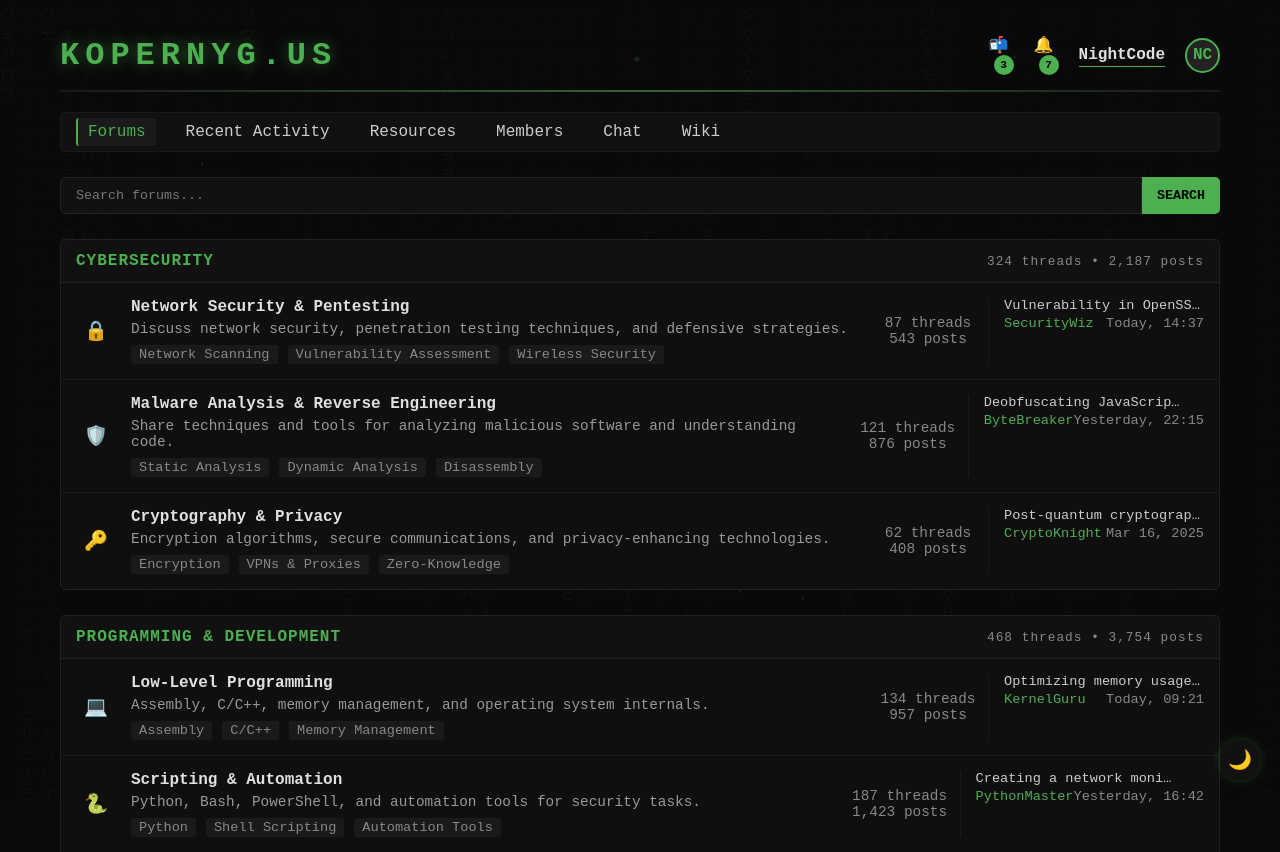
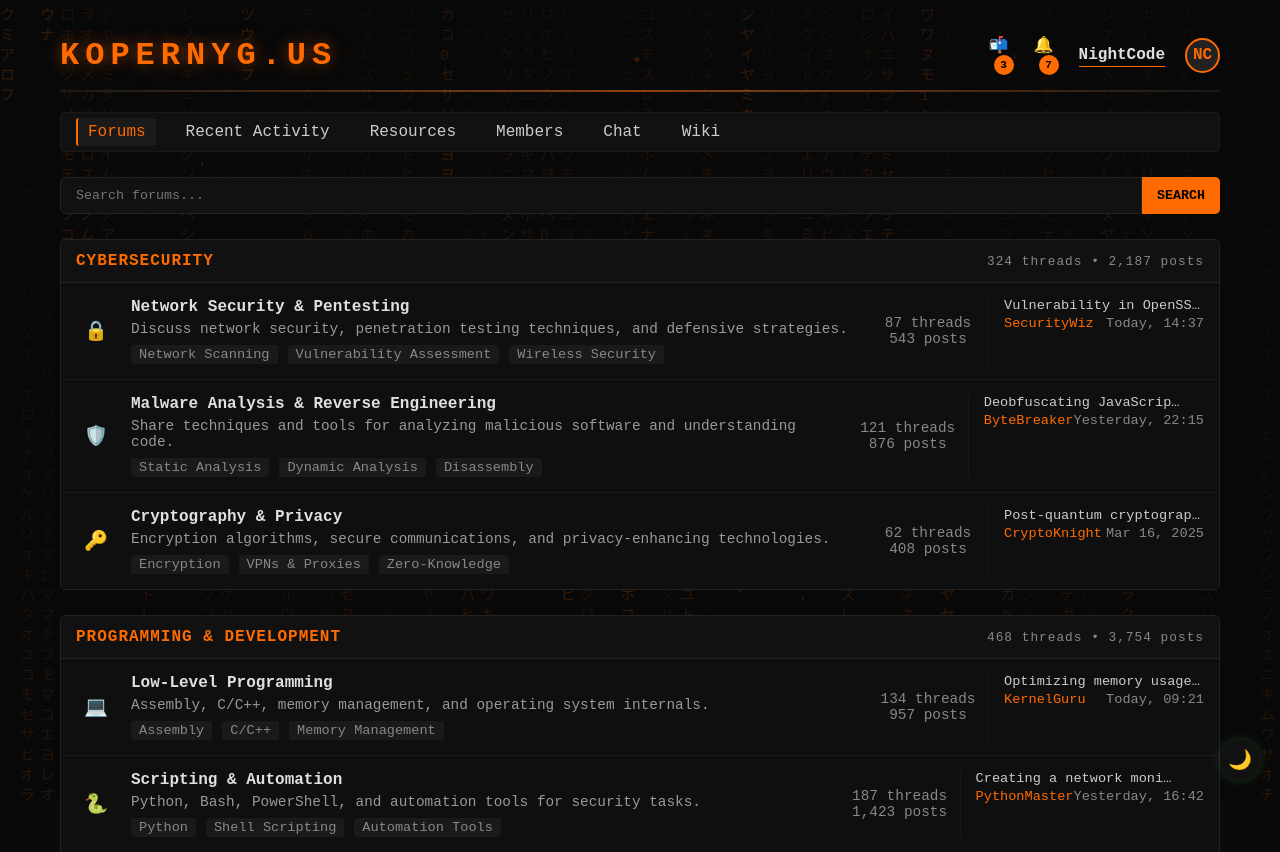
Before and after one commit to kopernygus/kopernygus.github.io, a plain HTML site: page forum-example/index.html in a window 1280 px wide. Shown: the top 852 px of the page. Drawn offline with Linux system fonts and the light colour scheme.

Commit message:
change colors to orange in forum example

```diff
--- a/forum-example/index.html
+++ b/forum-example/index.html
@@ -26,7 +26,7 @@
             width: 100%;
             height: 100%;
             z-index: -1;
-            opacity: 0.07;
+            opacity: 0.18;
         }
 
         .container {
@@ -52,7 +52,7 @@
             left: 0;
             width: 100%;
             height: 2px;
-            background: linear-gradient(90deg, transparent, #4CAF50, transparent);
+            background: linear-gradient(90deg, transparent, #FF6B00, transparent);
             animation: lineGlow 5s infinite;
         }
 
@@ -61,8 +61,8 @@
             letter-spacing: 6px;
             font-weight: bold;
             text-transform: uppercase;
-            color: #4CAF50;
-            text-shadow: 0 0 15px rgba(76, 175, 80, 0.5);
+            color: #FF6B00;
+            text-shadow: 0 0 15px #FF6B0080;
         }
 
         .user-panel {
@@ -79,9 +79,9 @@
             display: flex;
             align-items: center;
             justify-content: center;
-            color: #4CAF50;
+            color: #FF6B00;
             font-weight: bold;
-            border: 2px solid #4CAF50;
+            border: 2px solid #FF6B00;
         }
 
         .username {
@@ -96,7 +96,7 @@
             left: 0;
             width: 100%;
             height: 1px;
-            background-color: #4CAF50;
+            background-color: #FF6B00;
         }
 
         nav {
@@ -124,13 +124,13 @@
 
         .nav-links a:hover {
             background-color: #1a1a1a;
-            color: #4CAF50;
+            color: #FF6B00;
         }
 
         .nav-links a.active {
             background-color: #1a1a1a;
-            color: #4CAF50;
-            border-left: 2px solid #4CAF50;
+            color: #FF6B00;
+            border-left: 2px solid #FF6B00;
         }
 
         .search-bar {
@@ -150,7 +150,7 @@
 
         .search-bar button {
             padding: 10px 15px;
-            background-color: #4CAF50;
+            background-color: #FF6B00;
             color: #000;
             border: none;
             border-radius: 0 5px 5px 0;
@@ -161,7 +161,7 @@
         }
 
         .search-bar button:hover {
-            background-color: #45a049;
+            background-color: #FF6B00;
         }
 
         .forum-container {
@@ -173,7 +173,7 @@
             padding: 12px 15px;
             border-radius: 5px 5px 0 0;
             font-weight: bold;
-            color: #4CAF50;
+            color: #FF6B00;
             letter-spacing: 1px;
             border: 1px solid #222;
             border-bottom: none;
@@ -217,7 +217,7 @@
             align-items: center;
             justify-content: center;
             margin-right: 15px;
-            color: #4CAF50;
+            color: #FF6B00;
             font-size: 1.2rem;
         }
 
@@ -234,7 +234,7 @@
         }
 
         .forum-title:hover {
-            color: #4CAF50;
+            color: #FF6B00;
         }
 
         .forum-description {
@@ -261,7 +261,7 @@
 
         .subforum:hover {
             background-color: #222;
-            color: #4CAF50;
+            color: #FF6B00;
         }
 
         .forum-stats {
@@ -295,7 +295,7 @@
         }
 
         .last-post-title:hover {
-            color: #4CAF50;
+            color: #FF6B00;
         }
 
         .last-post-info {
@@ -304,7 +304,7 @@
         }
 
         .last-post-user {
-            color: #4CAF50;
+            color: #FF6B00;
         }
 
         .online-users {
@@ -316,7 +316,7 @@
         }
 
         .online-users-header {
-            color: #4CAF50;
+            color: #FF6B00;
             font-weight: bold;
             margin-bottom: 10px;
             border-bottom: 1px solid #1a1a1a;
@@ -335,7 +335,7 @@
         }
 
         .user:hover {
-            color: #4CAF50;
+            color: #FF6B00;
             text-decoration: underline;
         }
 
@@ -364,7 +364,7 @@
             left: 0;
             width: 100%;
             height: 2px;
-            background: linear-gradient(90deg, transparent, #4CAF50, transparent);
+            background: linear-gradient(90deg, transparent, #FF6B00, transparent);
             animation: lineGlow 5s infinite alternate-reverse;
         }
 
@@ -382,7 +382,7 @@
         }
 
         .notification-badge {
-            background-color: #4CAF50;
+            background-color: #FF6B00;
             color: #000;
             border-radius: 50%;
             width: 20px;
@@ -397,7 +397,7 @@
 
         .particle {
             position: fixed;
-            background-color: rgba(76, 175, 80, 0.3);
+            background-color: #FF6B0050;
             border-radius: 50%;
             z-index: -1;
         }
@@ -784,7 +784,7 @@
         ctx.fillStyle = "rgba(0, 0, 0, 0.05)";
         ctx.fillRect(0, 0, matrixCanvas.width, matrixCanvas.height);
 
-        ctx.fillStyle = "#23a821";
+        ctx.fillStyle = "#FF6B00";
         ctx.font = "15px monospace";
 
         for (let i = 0; i < drops.length; i++) {
```
